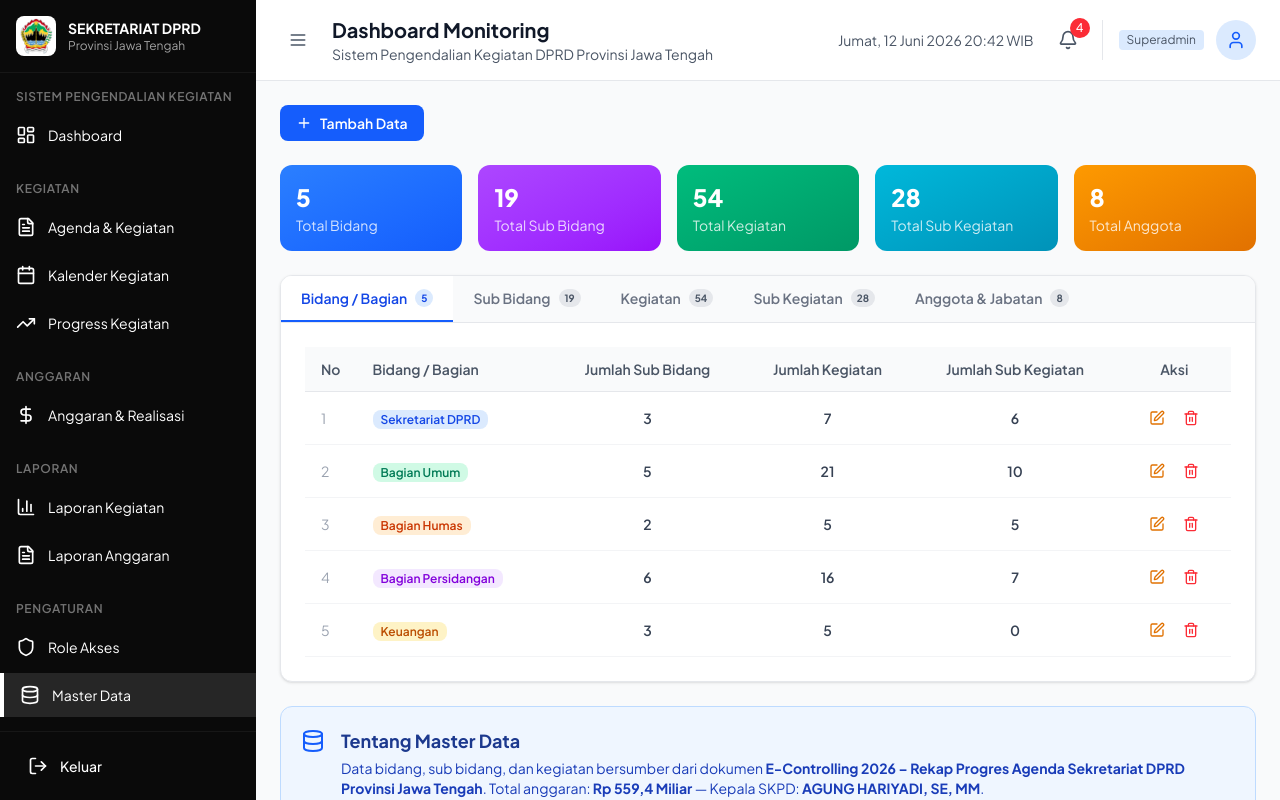
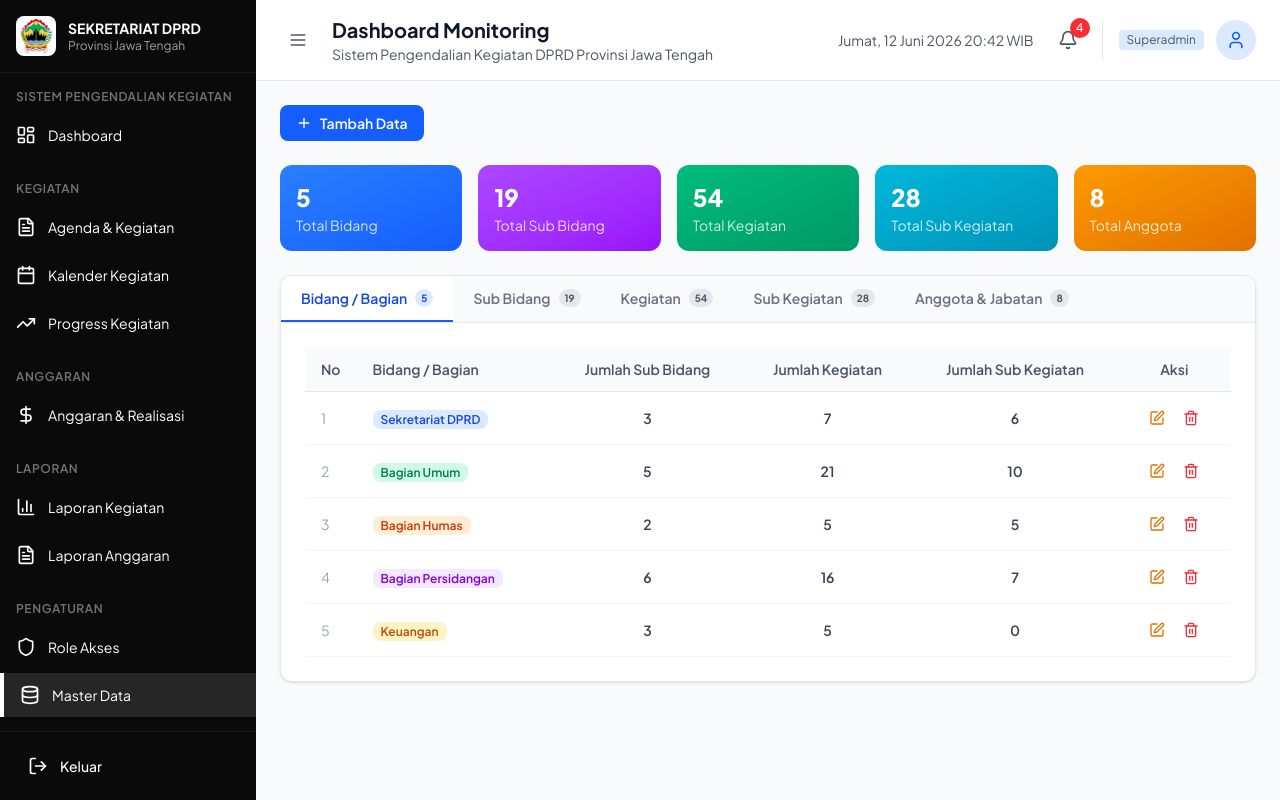
Before and after one commit to kurniawanxool77-creator/sistem-monitoring, a React (Vite) app: page /master-data in a window 1280 px wide. Built offline with nearby package versions, Linux system fonts and the light colour scheme; sample sign-in values are in the browser's storage.

Commit message:
Remove pagu inputs from MasterData Add Modal

```diff
--- a/src/app/components/MasterData.tsx
+++ b/src/app/components/MasterData.tsx
@@ -420,18 +420,6 @@ export function MasterData() {
         </div>
       </div>
 
-      {/* Info */}
-      <div className="bg-blue-50 border border-blue-200 rounded-xl p-5 flex items-start gap-4">
-        <Database className="w-6 h-6 text-blue-600 flex-shrink-0 mt-0.5" />
-        <div>
-          <h3 className="font-bold text-blue-900 mb-1">Tentang Master Data</h3>
-          <p className="text-sm text-blue-800">
-            Data bidang, sub bidang, dan kegiatan bersumber dari dokumen <strong>E-Controlling 2026 –
-              Rekap Progres Agenda Sekretariat DPRD Provinsi Jawa Tengah</strong>.
-            Total anggaran: <strong>Rp 559,4 Miliar</strong> — Kepala SKPD: <strong>AGUNG HARIYADI, SE, MM</strong>.
-          </p>
-        </div>
-      </div>
 
       {/* Add Modal */}
       {showAddModal && (
@@ -439,7 +427,7 @@ export function MasterData() {
           <div className="bg-white rounded-2xl max-w-lg w-full shadow-2xl">
             <div className="flex items-center justify-between p-6 border-b border-gray-200">
               <h2 className="text-lg font-bold text-gray-900">
-                Tambah {activeTab === 'bidang' ? 'Bidang' : activeTab === 'subBidang' ? 'Sub Bidang' : activeTab === 'kegiatan' ? 'Kegiatan' : 'Anggota'}
+                Tambah {activeTab === 'bidang' ? 'Bidang' : activeTab === 'subBidang' ? 'Sub Bidang' : activeTab === 'kegiatan' ? 'Kegiatan' : activeTab === 'subKegiatan' ? 'Sub Kegiatan' : 'Anggota'}
               </h2>
               <button onClick={() => setShowAddModal(false)} className="p-2 hover:bg-gray-100 rounded-xl text-gray-500">
                 <X className="w-5 h-5" />
@@ -471,13 +459,6 @@ export function MasterData() {
                     <label className="block text-sm font-semibold text-gray-700 mb-1.5">Nama Sub Bidang <span className="text-red-500">*</span></label>
                     <input type="text" placeholder="Nama sub bidang..." className="w-full px-4 py-2.5 border border-gray-300 rounded-xl focus:ring-2 focus:ring-blue-500 focus:border-transparent" />
                   </div>
-                  <div>
-                    <label className="block text-sm font-semibold text-gray-700 mb-1.5">Pagu Default</label>
-                    <div className="relative">
-                      <span className="absolute left-3 top-1/2 -translate-y-1/2 text-gray-400 text-sm">Rp</span>
-                      <input type="number" placeholder="0" className="w-full pl-9 pr-4 py-2.5 border border-gray-300 rounded-xl focus:ring-2 focus:ring-blue-500 focus:border-transparent" />
-                    </div>
-                  </div>
                 </>
               )}
               {activeTab === 'kegiatan' && (
@@ -499,12 +480,32 @@ export function MasterData() {
                     <label className="block text-sm font-semibold text-gray-700 mb-1.5">Nama Kegiatan <span className="text-red-500">*</span></label>
                     <input type="text" placeholder="Nama kegiatan..." className="w-full px-4 py-2.5 border border-gray-300 rounded-xl focus:ring-2 focus:ring-blue-500 focus:border-transparent" />
                   </div>
+                </>
+              )}
+              {activeTab === 'subKegiatan' && (
+                <>
                   <div>
-                    <label className="block text-sm font-semibold text-gray-700 mb-1.5">Pagu Anggaran <span className="text-red-500">*</span></label>
-                    <div className="relative">
-                      <span className="absolute left-3 top-1/2 -translate-y-1/2 text-gray-400 text-sm">Rp</span>
-                      <input type="number" placeholder="0" className="w-full pl-9 pr-4 py-2.5 border border-gray-300 rounded-xl focus:ring-2 focus:ring-blue-500 focus:border-transparent" />
-                    </div>
+                    <label className="block text-sm font-semibold text-gray-700 mb-1.5">Bidang <span className="text-red-500">*</span></label>
+                    <select className="w-full px-4 py-2.5 border border-gray-300 rounded-xl focus:ring-2 focus:ring-blue-500 focus:border-transparent">
+                      <option value="">Pilih Bidang</option>
+                      {masterBidang.map(b => <option key={b.id} value={b.id}>{b.nama}</option>)}
+                    </select>
+                  </div>
+                  <div>
+                    <label className="block text-sm font-semibold text-gray-700 mb-1.5">Sub Bidang <span className="text-red-500">*</span></label>
+                    <select className="w-full px-4 py-2.5 border border-gray-300 rounded-xl focus:ring-2 focus:ring-blue-500 focus:border-transparent">
+                      <option value="">Pilih Sub Bidang</option>
+                    </select>
+                  </div>
+                  <div>
+                    <label className="block text-sm font-semibold text-gray-700 mb-1.5">Kegiatan <span className="text-red-500">*</span></label>
+                    <select className="w-full px-4 py-2.5 border border-gray-300 rounded-xl focus:ring-2 focus:ring-blue-500 focus:border-transparent">
+                      <option value="">Pilih Kegiatan</option>
+                    </select>
+                  </div>
+                  <div>
+                    <label className="block text-sm font-semibold text-gray-700 mb-1.5">Nama Sub Kegiatan <span className="text-red-500">*</span></label>
+                    <input type="text" placeholder="Nama sub kegiatan..." className="w-full px-4 py-2.5 border border-gray-300 rounded-xl focus:ring-2 focus:ring-blue-500 focus:border-transparent" />
                   </div>
                 </>
               )}
```
